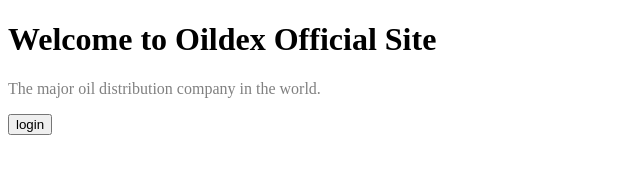
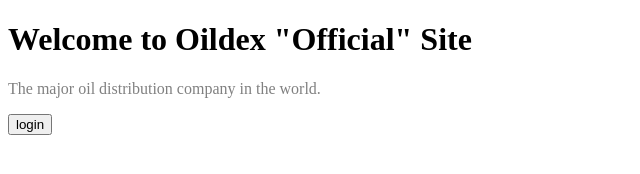
Before and after one commit to wildergonzo/testpage, a plain HTML site: page index.html in a window 1280 px wide. Shown: the whole page, without its empty margins (0-640 px from the left). Drawn offline with Linux system fonts and the light colour scheme.

Commit message:
minor update to welcome title

```diff
--- a/index.html
+++ b/index.html
@@ -9,7 +9,7 @@
 </head>
 <body>
 	<div class="title">
-	<h1>Welcome to <strong>Oildex</strong> Official Site</h1>
+	<h1>Welcome to <strong>Oildex</strong> "Official" Site</h1>
 		<div class="slogan">
 			<p id="slogan">The major oil distribution company in the world.</p>
 		</div>
```
